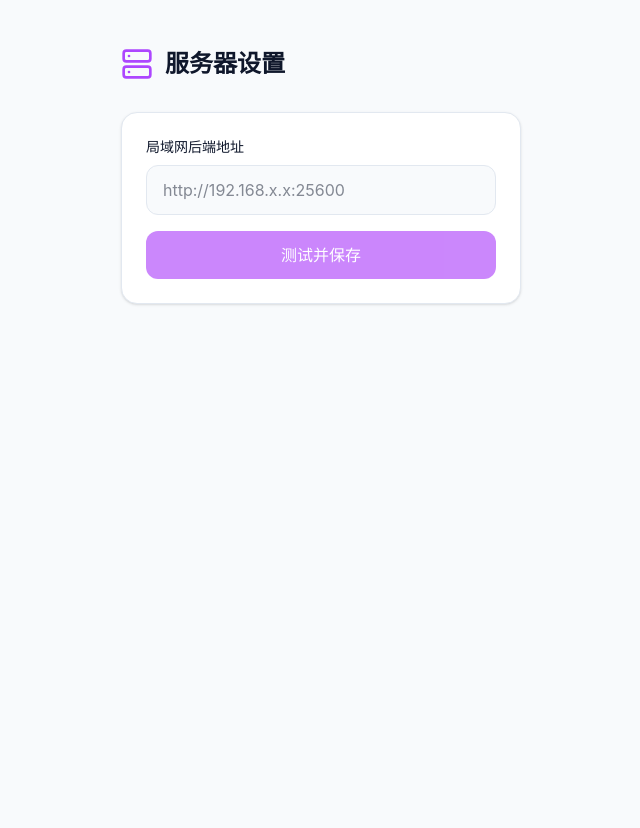
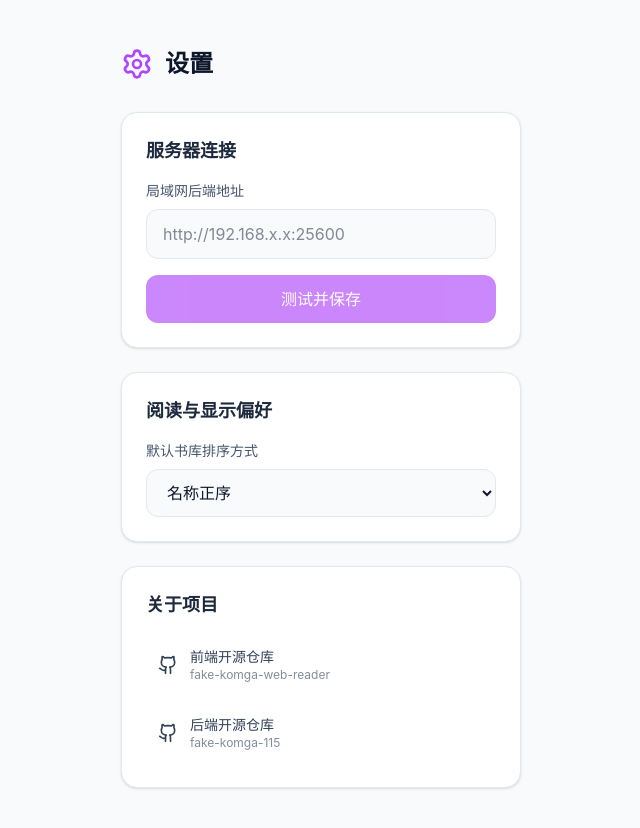
Before and after one commit to xJogger/fake-komga-web-reader, a React (Vite) app: page /setup in a window 1280 px wide. Shown: the top 828 px of the page, without its empty margins (319-959 px from the left). Before the commit the page ends 800 px from the top, so only its background shows below. Built offline with nearby package versions, Linux system fonts and the light colour scheme.

Commit message:
feat: add settings, github links, toast, and update readme

```diff
--- a/src/pages/Reader.tsx
+++ b/src/pages/Reader.tsx
@@ -22,6 +22,17 @@ export default function Reader() {
 
   const scrollContainerRef = useRef<HTMLDivElement>(null);
   const progressTimerRef = useRef<number | null>(null);
+  const toastTimerRef = useRef<number | null>(null);
+
+  const [toastMessage, setToastMessage] = useState('');
+
+  const showToast = (msg: string) => {
+    setToastMessage(msg);
+    if (toastTimerRef.current) window.clearTimeout(toastTimerRef.current);
+    toastTimerRef.current = window.setTimeout(() => {
+      setToastMessage('');
+    }, 2000);
+  };
 
   // Load preferences
   useEffect(() => {
@@ -35,7 +46,7 @@ export default function Reader() {
     const newMode = readMode === 'paged' ? 'webtoon' : 'paged';
     setReadMode(newMode);
     localStorage.setItem('webui.reader.mode', newMode);
-    // Ideally we should sync this to client-settings api, but localStorage is fast
+    showToast(newMode === 'paged' ? '已切换至单页模式' : '已切换至连续模式');
   };
 
   useEffect(() => {
@@ -161,6 +172,16 @@ export default function Reader() {
   return (
     <div className="relative h-[100dvh] w-full bg-black text-slate-200 overflow-hidden select-none">
 
+      {/* Toast Notification */}
+      <div
+        className={clsx(
+          "absolute top-1/2 left-1/2 -translate-x-1/2 -translate-y-1/2 z-[60] bg-white/20 backdrop-blur-md text-white px-6 py-3 rounded-full text-sm font-medium transition-all duration-300 pointer-events-none",
+          toastMessage ? "opacity-100 scale-100" : "opacity-0 scale-95"
+        )}
+      >
+        {toastMessage}
+      </div>
+
       {/* Top UI */}
       <div
         className={clsx(
--- a/src/pages/SeriesList.tsx
+++ b/src/pages/SeriesList.tsx
@@ -11,7 +11,7 @@ export default function SeriesList() {
   const [loading, setLoading] = useState(true);
   const [page, setPage] = useState(0);
   const [hasMore, setHasMore] = useState(false);
-  const [sort, setSort] = useState('metadata.titleSort,asc');
+  const [sort, setSort] = useState(() => localStorage.getItem('webui.defaultSort') || 'metadata.titleSort,asc');
 
   useEffect(() => {
     const fetchSeries = async () => {
--- a/src/pages/Setup.tsx
+++ b/src/pages/Setup.tsx
@@ -2,7 +2,7 @@ import { useState, useEffect } from 'react';
 import { useNavigate } from 'react-router-dom';
 import { api } from '../api';
 import type { ServerCapabilities } from '../api/types';
-import { Server, CheckCircle2, XCircle } from 'lucide-react';
+import { Settings, CheckCircle2, XCircle, Github } from 'lucide-react';
 
 export default function Setup() {
   const [url, setUrl] = useState('');
@@ -11,12 +11,23 @@ export default function Setup() {
   const [errorMsg, setErrorMsg] = useState('');
   const [serverInfo, setServerInfo] = useState<ServerCapabilities | null>(null);
 
+  const [defaultSort, setDefaultSort] = useState('metadata.titleSort,asc');
+
   const navigate = useNavigate();
 
   useEffect(() => {
-    const saved = localStorage.getItem('komga-base-url');
-    if (saved) setUrl(saved);
+    const savedUrl = localStorage.getItem('komga-base-url');
+    if (savedUrl) setUrl(savedUrl);
+
+    const savedSort = localStorage.getItem('webui.defaultSort');
+    if (savedSort) setDefaultSort(savedSort);
   }, []);
+
+  const handleSortChange = (e: React.ChangeEvent<HTMLSelectElement>) => {
+    const newSort = e.target.value;
+    setDefaultSort(newSort);
+    localStorage.setItem('webui.defaultSort', newSort);
+  };
 
   const testConnection = async (testUrl: string) => {
     setLoading(true);
@@ -33,11 +44,15 @@ export default function Setup() {
       setStatus('success');
       setServerInfo(res.data);
       localStorage.setItem('komga-base-url', cleanUrl);
-      // Force update api client base url by triggering interceptor next time
     } catch (err: any) {
       setStatus('error');
       if (err.message === 'Network Error') {
-        setErrorMsg('无法连接到服务器。请检查：\n1. 地址和端口是否正确\n2. 后端是否开启并配置了 CORS\n3. 如果是公网 HTTPS，请使用 Chrome 并允许本地网络访问');
+        const isFirefox = navigator.userAgent.toLowerCase().includes('firefox');
+        if (isFirefox) {
+          setErrorMsg('连接失败 (火狐浏览器拦截)。\n\n【火狐专属解决办法】：\n请点击浏览器地址栏左侧的 🔒（带警告标志的小锁），选择“暂时禁用保护 (Disable protection for now)”，解除限制后即可正常连接！');
+        } else {
+          setErrorMsg('无法连接到服务器。请检查：\n1. 地址和端口是否正确\n2. 后端是否配置了 CORS\n3. 如果是 Safari 可能会拦截 HTTP 混合内容\n4. Chrome 请允许“本地网络访问”');
+        }
       } else {
         setErrorMsg(err.response?.data?.message || err.message || '未知错误');
       }
@@ -47,14 +62,16 @@ export default function Setup() {
   };
 
   return (
-    <div className="p-6 max-w-md mx-auto w-full pt-12">
+    <div className="p-6 max-w-md mx-auto w-full pt-12 pb-24">
       <div className="flex items-center gap-3 mb-8">
-        <Server className="w-8 h-8 text-purple-500" />
-        <h1 className="text-2xl font-bold">服务器设置</h1>
+        <Settings className="w-8 h-8 text-purple-500" />
+        <h1 className="text-2xl font-bold">设置</h1>
       </div>
 
-      <div className="bg-white dark:bg-slate-900 p-6 rounded-2xl shadow-sm border border-slate-200 dark:border-slate-800">
-        <label className="block text-sm font-medium mb-2">局域网后端地址</label>
+      {/* 服务器配置区块 */}
+      <div className="bg-white dark:bg-slate-900 p-6 rounded-2xl shadow-sm border border-slate-200 dark:border-slate-800 mb-6">
+        <h2 className="text-lg font-semibold mb-4 text-slate-800 dark:text-slate-100">服务器连接</h2>
+        <label className="block text-sm font-medium mb-2 text-slate-600 dark:text-slate-400">局域网后端地址</label>
         <input
           type="url"
           placeholder="http://192.168.x.x:25600"
@@ -102,6 +119,55 @@ export default function Setup() {
           </div>
         )}
       </div>
+
+      {/* 阅读与显示偏好区块 */}
+      <div className="bg-white dark:bg-slate-900 p-6 rounded-2xl shadow-sm border border-slate-200 dark:border-slate-800 mb-6">
+        <h2 className="text-lg font-semibold mb-4 text-slate-800 dark:text-slate-100">阅读与显示偏好</h2>
+
+        <label className="block text-sm font-medium mb-2 text-slate-600 dark:text-slate-400">默认书库排序方式</label>
+        <select
+          value={defaultSort}
+          onChange={handleSortChange}
+          className="w-full px-4 py-3 rounded-xl border border-slate-200 dark:border-slate-700 bg-slate-50 dark:bg-slate-950 focus:ring-2 focus:ring-purple-500 outline-none cursor-pointer"
+        >
+          <option value="metadata.titleSort,asc">名称正序</option>
+          <option value="metadata.titleSort,desc">名称倒序</option>
+          <option value="lastModifiedDate,desc">最近修改</option>
+          <option value="createdDate,desc">最近添加</option>
+          <option value="random">随机</option>
+        </select>
+      </div>
+
+      {/* 关于区块 */}
+      <div className="bg-white dark:bg-slate-900 p-6 rounded-2xl shadow-sm border border-slate-200 dark:border-slate-800">
+        <h2 className="text-lg font-semibold mb-4 text-slate-800 dark:text-slate-100">关于项目</h2>
+
+        <a
+          href="https://github.com/xJogger/fake-komga-web-reader"
+          target="_blank"
+          rel="noopener noreferrer"
+          className="flex items-center gap-3 p-3 rounded-xl hover:bg-slate-50 dark:hover:bg-slate-800/50 transition-colors mb-2 text-slate-700 dark:text-slate-300"
+        >
+          <Github className="w-5 h-5" />
+          <div className="flex-1">
+            <div className="font-medium text-sm">前端开源仓库</div>
+            <div className="text-xs opacity-60">fake-komga-web-reader</div>
+          </div>
+        </a>
+
+        <a
+          href="https://github.com/xJogger/fake-komga-115"
+          target="_blank"
+          rel="noopener noreferrer"
+          className="flex items-center gap-3 p-3 rounded-xl hover:bg-slate-50 dark:hover:bg-slate-800/50 transition-colors text-slate-700 dark:text-slate-300"
+        >
+          <Github className="w-5 h-5" />
+          <div className="flex-1">
+            <div className="font-medium text-sm">后端开源仓库</div>
+            <div className="text-xs opacity-60">fake-komga-115</div>
+          </div>
+        </a>
+      </div>
     </div>
   );
 }
```
Also changed, not shown: 1 other file (tests, documents, lock files or other folders).
